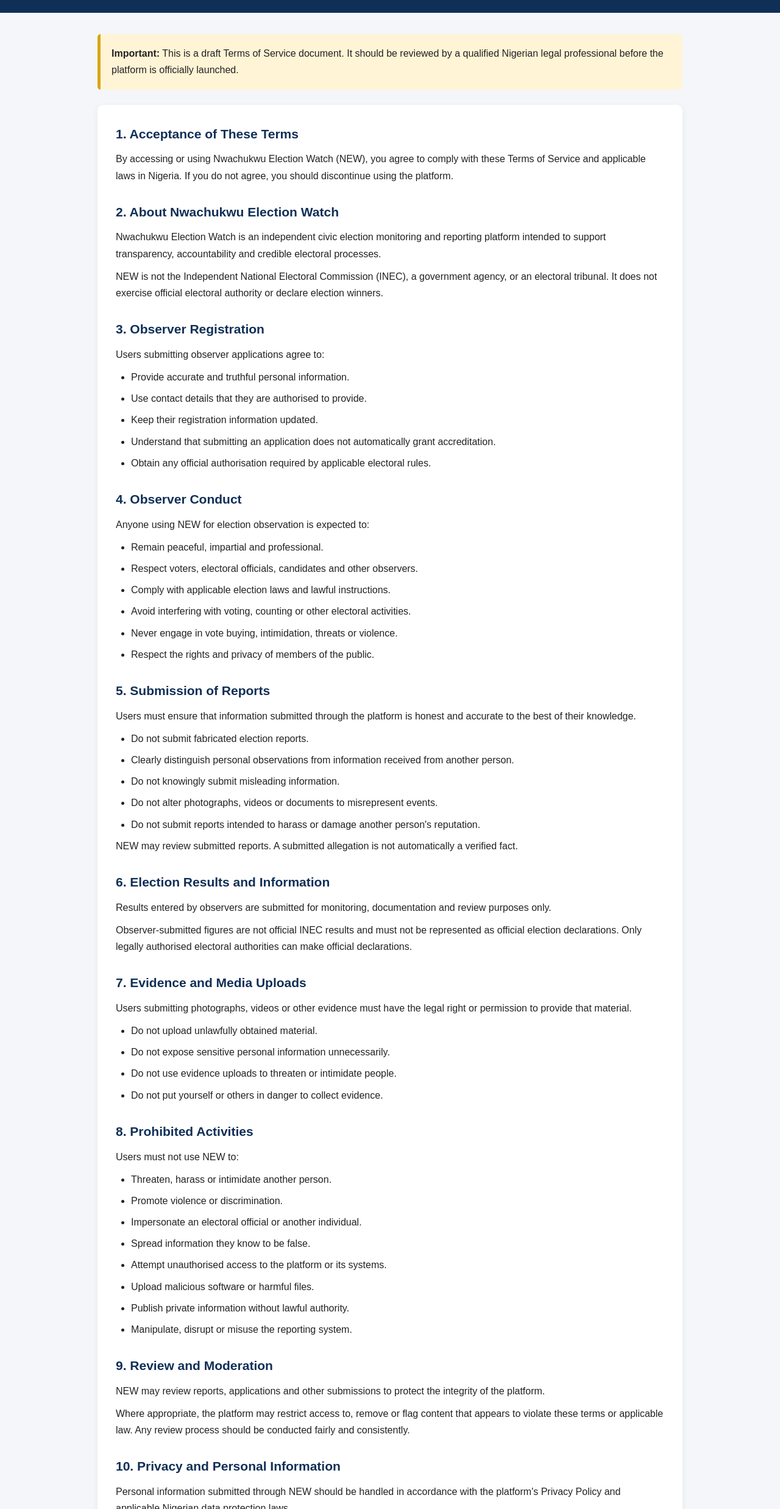
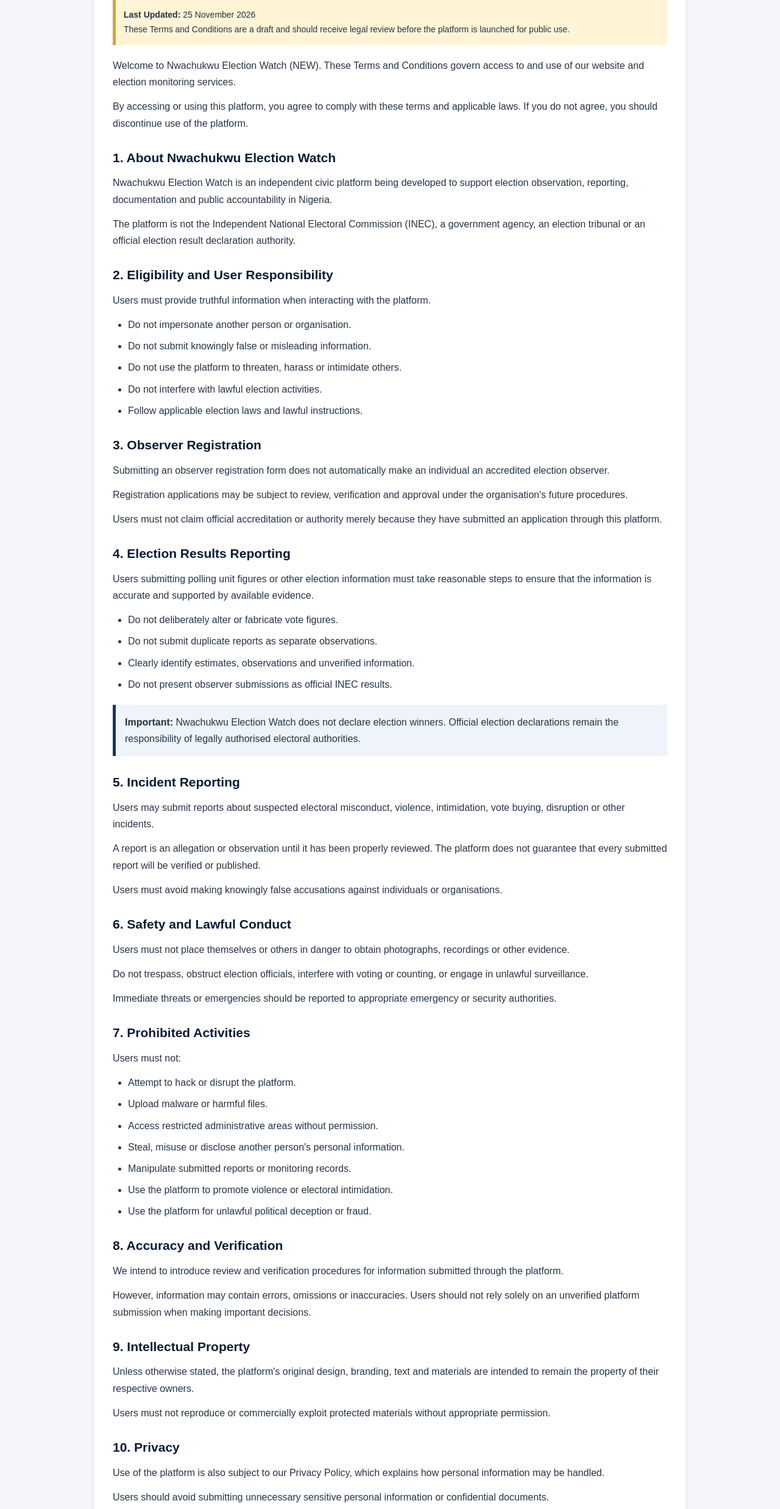
Before and after one commit to Nwachukwu2027/Nwachukwu-speaks, a plain HTML site: page terms.html in a window 1280 px wide. Shown: the part 325-2800 px from the top of the page at 61% size. Drawn offline with Linux system fonts and the light colour scheme.

Commit message:
Revise Terms of Service content and styling
Updated the terms of service to reflect changes in content and structure, including the title and description. Enhanced styling and layout for better readability.

```diff
--- a/terms.html
+++ b/terms.html
@@ -2,8 +2,8 @@
 <head>
 <meta charset="UTF-8">
 <meta name="viewport" content="width=device-width, initial-scale=1.0">
-<meta name="description" content="Terms of Service for Nwachukwu Election Watch.">
-<title>Terms of Service | Nwachukwu Election Watch</title><style>
+<meta name="description" content="Terms and Conditions of Nwachukwu Election Watch.">
+<title>Terms and Conditions | Nwachukwu Election Watch</title><style>
 * {
     margin: 0;
     padding: 0;
@@ -13,370 +13,266 @@
 body {
     font-family: Arial, sans-serif;
     background: #f4f6f9;
-    color: #222;
+    color: #263445;
     line-height: 1.7;
 }
 
 header {
-    background: #071d3b;
+    background: #071b35;
     color: white;
-    padding: 20px 7%;
+    text-align: center;
+    padding: 25px 12px;
 }
 
-.logo {
-    font-size: 23px;
-    font-weight: bold;
-    color: #f4c542;
+header h1 {
+    color: #e6b83f;
+    font-size: 25px;
+    margin-bottom: 7px;
 }
 
-.logo span {
-    color: white;
+header p {
+    font-size: 13px;
 }
 
 nav {
-    margin-top: 15px;
+    background: #102c4d;
     display: flex;
     flex-wrap: wrap;
-    gap: 15px;
+    justify-content: center;
+    padding: 10px;
+    gap: 5px;
 }
 
 nav a {
     color: white;
     text-decoration: none;
-    font-size: 14px;
+    padding: 9px 11px;
+    font-size: 13px;
+    border-radius: 4px;
 }
 
 nav a:hover {
-    color: #f4c542;
-}
-
-.hero {
-    background: #102f57;
-    color: white;
-    text-align: center;
-    padding: 65px 20px;
-}
-
-.hero h1 {
-    font-size: 36px;
-    margin-bottom: 10px;
-}
-
-.hero p {
-    color: #e1e8f0;
+    background: #d6a52e;
+    color: #071b35;
 }
 
 .container {
     max-width: 1000px;
-    margin: 35px auto;
-    padding: 0 20px;
-}
-
-.notice {
-    background: #fff4d6;
-    border-left: 5px solid #d9a514;
-    padding: 18px;
-    margin-bottom: 25px;
-    border-radius: 5px;
+    margin: 30px auto;
+    padding: 15px;
 }
 
 .content {
     background: white;
     padding: 30px;
-    border-radius: 10px;
+    border-radius: 8px;
     box-shadow: 0 3px 12px rgba(0,0,0,0.06);
 }
 
-section {
-    margin-bottom: 28px;
-}
-
-section h2 {
-    color: #102f57;
-    margin-bottom: 10px;
+h2 {
+    color: #071b35;
+    margin: 25px 0 10px;
     font-size: 21px;
 }
 
-section p {
-    margin-bottom: 10px;
+h2:first-of-type {
+    margin-top: 10px;
 }
 
-section ul {
-    padding-left: 25px;
-    margin-top: 8px;
+p {
+    margin-bottom: 13px;
 }
 
-section li {
+ul {
+    margin: 10px 0 18px 25px;
+}
+
+li {
     margin-bottom: 8px;
 }
 
+.updated {
+    background: #fff4d6;
+    border-left: 5px solid #d6a52e;
+    padding: 13px;
+    margin-bottom: 20px;
+    font-size: 14px;
+}
+
+.highlight {
+    background: #eef4fa;
+    border-left: 5px solid #12395f;
+    padding: 15px;
+    margin: 20px 0;
+}
+
 footer {
-    background: #071d3b;
+    background: #071b35;
     color: white;
     text-align: center;
-    padding: 25px 15px;
-    margin-top: 50px;
+    padding: 22px 10px;
+    margin-top: 35px;
+    font-size: 13px;
 }
 
-footer a {
-    color: #f4c542;
-    text-decoration: none;
-    margin: 0 8px;
+@media(max-width: 600px) {
+    .content {
+        padding: 20px 16px;
     }
 
-@media(max-width:600px) {
-    .hero h1 {
-        font-size: 27px;
-    }
-
-    .content {
-        padding: 20px;
-    }
-
-    nav {
-        gap: 10px;
+    nav a {
+        font-size: 12px;
+        padding: 8px;
     }
 }
 </style></head><body><header>
-    <div class="logo">NWACHUKWU <span>ELECTION WATCH</span></div>
-    <nav>
+    <h1>NWACHUKWU ELECTION WATCH</h1>
+    <p>Transparency | Accountability | Credible Election Monitoring</p>
+</header><nav>
     <a href="index.html">Home</a>
-        <a href="about.html">About</a>
+    <a href="about.html">About Us</a>
     <a href="dashboard.html">Dashboard</a>
     <a href="elections.html">Elections</a>
+    <a href="team.html">Our Team</a>
     <a href="observers.html">Observers</a>
-        <a href="incidents.html">Report Incident</a>
+    <a href="results.html">Results</a>
+    <a href="incidents.html">Incidents</a>
+    <a href="admin.html">Admin</a>
+    <a href="login.html">Login</a>
+    <a href="faq.html">FAQ</a>
     <a href="contact.html">Contact</a>
-    </nav>
-</header><div class="hero">
-    <h1>Terms of Service</h1>
-    <p>Rules and responsibilities for using Nwachukwu Election Watch.</p>
-</div><div class="container"><div class="notice">
-    <strong>Important:</strong> This is a draft Terms of Service document.
-    It should be reviewed by a qualified Nigerian legal professional before
-    the platform is officially launched.
-</div>
-
-<div class="content">
-
-    <section>
-        <h2>1. Acceptance of These Terms</h2>
-        <p>
-            By accessing or using Nwachukwu Election Watch (NEW), you agree
-            to comply with these Terms of Service and applicable laws in
-            Nigeria. If you do not agree, you should discontinue using
+    <a href="privacy.html">Privacy</a>
+    <a href="terms.html">Terms</a>
+</nav><div class="container"><div class="content"><h2>Terms and Conditions</h2><div class="updated">
+    <strong>Last Updated:</strong> 25 November 2026
+    <br>
+    These Terms and Conditions are a draft and should receive legal review before the platform is launched for public use.
+</div><p>
+Welcome to Nwachukwu Election Watch (NEW). These Terms and Conditions
+govern access to and use of our website and election monitoring services.
+</p><p>
+By accessing or using this platform, you agree to comply with these
+terms and applicable laws. If you do not agree, you should discontinue
+use of the platform.
+</p><h2>1. About Nwachukwu Election Watch</h2><p>
+Nwachukwu Election Watch is an independent civic platform being
+developed to support election observation, reporting, documentation
+and public accountability in Nigeria.
+</p><p>
+The platform is not the Independent National Electoral Commission
+(INEC), a government agency, an election tribunal or an official
+election result declaration authority.
+</p><h2>2. Eligibility and User Responsibility</h2><p>
+Users must provide truthful information when interacting with
 the platform.
-        </p>
-    </section>
-
-    <section>
-        <h2>2. About Nwachukwu Election Watch</h2>
-        <p>
-            Nwachukwu Election Watch is an independent civic election
-            monitoring and reporting platform intended to support
-            transparency, accountability and credible electoral processes.
-        </p>
-        <p>
-            NEW is not the Independent National Electoral Commission
-            (INEC), a government agency, or an electoral tribunal. It does
-            not exercise official electoral authority or declare election
-            winners.
-        </p>
-    </section>
-
-    <section>
-        <h2>3. Observer Registration</h2>
-        <p>Users submitting observer applications agree to:</p>
-        <ul>
-            <li>Provide accurate and truthful personal information.</li>
-            <li>Use contact details that they are authorised to provide.</li>
-            <li>Keep their registration information updated.</li>
-            <li>Understand that submitting an application does not automatically grant accreditation.</li>
-            <li>Obtain any official authorisation required by applicable electoral rules.</li>
-        </ul>
-    </section>
-
-    <section>
-        <h2>4. Observer Conduct</h2>
-        <p>Anyone using NEW for election observation is expected to:</p>
-        <ul>
-            <li>Remain peaceful, impartial and professional.</li>
-            <li>Respect voters, electoral officials, candidates and other observers.</li>
-            <li>Comply with applicable election laws and lawful instructions.</li>
-            <li>Avoid interfering with voting, counting or other electoral activities.</li>
-            <li>Never engage in vote buying, intimidation, threats or violence.</li>
-            <li>Respect the rights and privacy of members of the public.</li>
-        </ul>
-    </section>
-
-    <section>
-        <h2>5. Submission of Reports</h2>
-        <p>
-            Users must ensure that information submitted through the
-            platform is honest and accurate to the best of their knowledge.
-        </p>
-        <ul>
-            <li>Do not submit fabricated election reports.</li>
-            <li>Clearly distinguish personal observations from information received from another person.</li>
-            <li>Do not knowingly submit misleading information.</li>
-            <li>Do not alter photographs, videos or documents to misrepresent events.</li>
-            <li>Do not submit reports intended to harass or damage another person's reputation.</li>
-        </ul>
-        <p>
-            NEW may review submitted reports. A submitted allegation is
-            not automatically a verified fact.
-        </p>
-    </section>
-
-    <section>
-        <h2>6. Election Results and Information</h2>
-        <p>
-            Results entered by observers are submitted for monitoring,
-            documentation and review purposes only.
-        </p>
-        <p>
-            Observer-submitted figures are not official INEC results and
-            must not be represented as official election declarations.
-            Only legally authorised electoral authorities can make
-            official declarations.
-        </p>
-    </section>
-
-    <section>
-        <h2>7. Evidence and Media Uploads</h2>
-        <p>
-            Users submitting photographs, videos or other evidence must
-            have the legal right or permission to provide that material.
-        </p>
-        <ul>
-            <li>Do not upload unlawfully obtained material.</li>
-            <li>Do not expose sensitive personal information unnecessarily.</li>
-            <li>Do not use evidence uploads to threaten or intimidate people.</li>
-            <li>Do not put yourself or others in danger to collect evidence.</li>
-        </ul>
-    </section>
-
-    <section>
-        <h2>8. Prohibited Activities</h2>
-        <p>Users must not use NEW to:</p>
-        <ul>
-            <li>Threaten, harass or intimidate another person.</li>
-            <li>Promote violence or discrimination.</li>
-            <li>Impersonate an electoral official or another individual.</li>
-            <li>Spread information they know to be false.</li>
-            <li>Attempt unauthorised access to the platform or its systems.</li>
-            <li>Upload malicious software or harmful files.</li>
-            <li>Publish private information without lawful authority.</li>
-            <li>Manipulate, disrupt or misuse the reporting system.</li>
-        </ul>
-    </section>
-
-    <section>
-        <h2>9. Review and Moderation</h2>
-        <p>
-            NEW may review reports, applications and other submissions
-            to protect the integrity of the platform.
-        </p>
-        <p>
-            Where appropriate, the platform may restrict access to,
-            remove or flag content that appears to violate these terms
-            or applicable law. Any review process should be conducted
-            fairly and consistently.
-        </p>
-    </section>
-
-    <section>
-        <h2>10. Privacy and Personal Information</h2>
-        <p>
-            Personal information submitted through NEW should be handled
-            in accordance with the platform's Privacy Policy and
-            applicable Nigerian data protection laws.
-        </p>
-        <p>
-            Please review the Privacy Policy before submitting personal
-            information. The current policy is a draft and must be
-            finalised before live data collection begins.
-        </p>
-    </section>
-
-    <section>
-        <h2>11. Platform Availability</h2>
-        <p>
-            NEW aims to make the platform accessible and reliable.
-            However, uninterrupted service cannot be guaranteed.
-            Maintenance, technical problems, internet disruptions or
-            other circumstances may temporarily affect availability.
-        </p>
-    </section>
-
-    <section>
-        <h2>12. Limitation of Responsibility</h2>
-        <p>
-            Information published or submitted through NEW may require
-            independent verification. Users should not treat unverified
-            submissions as official electoral decisions.
-        </p>
-        <p>
-            Nothing in these terms excludes or limits any responsibility
-            that cannot lawfully be excluded or limited under applicable
-            Nigerian law.
-        </p>
-    </section>
-
-    <section>
-        <h2>13. Third-Party Websites</h2>
-        <p>
-            The platform may contain links to external websites.
-            NEW does not control those websites and is not responsible
-            for their content, security or privacy practices.
-        </p>
-    </section>
-
-    <section>
-        <h2>14. Changes to These Terms</h2>
-        <p>
-            NEW may update these Terms of Service when necessary.
-            Updated terms will be published on this page with a revised
-            effective date.
-        </p>
-        <p>
-            Continued use of the platform after an update means that
-            users are subject to the revised terms, to the extent
-            permitted by applicable law.
-        </p>
-    </section>
-
-    <section>
-        <h2>15. Contact Information</h2>
-        <p>
-            For questions or concerns about these Terms of Service,
-            please contact the platform through its official contact
-            channels.
-        </p>
-        <p><strong>Email:</strong> To be officially provided.</p>
-        <p><strong>Telephone:</strong> To be officially provided.</p>
-        <p><strong>Office Address:</strong> To be officially provided.</p>
-    </section>
-
-    <section>
-        <h2>16. Effective Date</h2>
-        <p>
-            Effective date: To be confirmed before official publication.
-        </p>
-    </section>
-
-</div>
-
+</p><ul>
+    <li>Do not impersonate another person or organisation.</li>
+    <li>Do not submit knowingly false or misleading information.</li>
+    <li>Do not use the platform to threaten, harass or intimidate others.</li>
+    <li>Do not interfere with lawful election activities.</li>
+    <li>Follow applicable election laws and lawful instructions.</li>
+</ul><h2>3. Observer Registration</h2><p>
+Submitting an observer registration form does not automatically
+make an individual an accredited election observer.
+</p><p>
+Registration applications may be subject to review, verification
+and approval under the organisation's future procedures.
+</p><p>
+Users must not claim official accreditation or authority merely
+because they have submitted an application through this platform.
+</p><h2>4. Election Results Reporting</h2><p>
+Users submitting polling unit figures or other election information
+must take reasonable steps to ensure that the information is accurate
+and supported by available evidence.
+</p><ul>
+    <li>Do not deliberately alter or fabricate vote figures.</li>
+    <li>Do not submit duplicate reports as separate observations.</li>
+    <li>Clearly identify estimates, observations and unverified information.</li>
+    <li>Do not present observer submissions as official INEC results.</li>
+</ul><div class="highlight">
+    <strong>Important:</strong>
+    Nwachukwu Election Watch does not declare election winners.
+    Official election declarations remain the responsibility of
+    legally authorised electoral authorities.
+</div><h2>5. Incident Reporting</h2><p>
+Users may submit reports about suspected electoral misconduct,
+violence, intimidation, vote buying, disruption or other incidents.
+</p><p>
+A report is an allegation or observation until it has been properly
+reviewed. The platform does not guarantee that every submitted report
+will be verified or published.
+</p><p>
+Users must avoid making knowingly false accusations against
+individuals or organisations.
+</p><h2>6. Safety and Lawful Conduct</h2><p>
+Users must not place themselves or others in danger to obtain
+photographs, recordings or other evidence.
+</p><p>
+Do not trespass, obstruct election officials, interfere with voting
+or counting, or engage in unlawful surveillance.
+</p><p>
+Immediate threats or emergencies should be reported to appropriate
+emergency or security authorities.
+</p><h2>7. Prohibited Activities</h2><p>Users must not:</p><ul>
+    <li>Attempt to hack or disrupt the platform.</li>
+    <li>Upload malware or harmful files.</li>
+    <li>Access restricted administrative areas without permission.</li>
+    <li>Steal, misuse or disclose another person's personal information.</li>
+    <li>Manipulate submitted reports or monitoring records.</li>
+    <li>Use the platform to promote violence or electoral intimidation.</li>
+    <li>Use the platform for unlawful political deception or fraud.</li>
+</ul><h2>8. Accuracy and Verification</h2><p>
+We intend to introduce review and verification procedures for
+information submitted through the platform.
+</p><p>
+However, information may contain errors, omissions or inaccuracies.
+Users should not rely solely on an unverified platform submission
+when making important decisions.
+</p><h2>9. Intellectual Property</h2><p>
+Unless otherwise stated, the platform's original design, branding,
+text and materials are intended to remain the property of their
+respective owners.
+</p><p>
+Users must not reproduce or commercially exploit protected materials
+without appropriate permission.
+</p><h2>10. Privacy</h2><p>
+Use of the platform is also subject to our Privacy Policy, which
+explains how personal information may be handled.
+</p><p>
+Users should avoid submitting unnecessary sensitive personal
+information or confidential documents.
+</p><h2>11. Platform Availability</h2><p>
+We may update, suspend, restrict or discontinue parts of the platform
+for maintenance, security, legal compliance or operational reasons.
+</p><p>
+We do not guarantee uninterrupted access or error-free operation.
+</p><h2>12. Limitation of Responsibility</h2><p>
+To the extent permitted by applicable law, the platform and its
+operators will not be responsible for losses arising from reliance
+on unverified user submissions, temporary service interruptions
+or misuse of information by third parties.
+</p><p>
+Nothing in these terms excludes any responsibility that cannot
+lawfully be excluded under applicable law.
+</p><h2>13. Changes to These Terms</h2><p>
+We may revise these Terms and Conditions as the platform develops.
+Updated terms will be published on this page with a revised date.
+</p><h2>14. Governing Law</h2><p>
+These terms are intended to operate in accordance with applicable
+laws of the Federal Republic of Nigeria. Any legal dispute will be
+handled by a court with appropriate jurisdiction.
+</p><h2>15. Contact</h2><p>
+For questions about these Terms and Conditions, please visit
+our Contact page.
+</p><div class="highlight">
+    <strong>Development Notice:</strong>
+    The website is currently a frontend demonstration. Registration,
+    reporting, login and administrative functions are not yet connected
+    to a live database or secure authentication system. These terms
+    must be reviewed and finalised before public launch.
+</div></div>
 </div><footer>
-    <p>&copy; 2026 Nwachukwu Election Watch (NEW). All Rights Reserved.</p>
-    <p style="margin-top:10px;">
-        <a href="about.html">About</a>
-        <a href="privacy.html">Privacy Policy</a>
-        <a href="terms.html">Terms of Service</a>
-        <a href="contact.html">Contact</a>
-    </p>
-    <p style="margin-top:10px;">
-        Transparency | Accountability | Credible Election Monitoring
-    </p>
+    <p>&copy; 2026 Nwachukwu Election Watch. All Rights Reserved.</p>
+    <p>Transparency | Accountability | Credible Election Monitoring</p>
 </footer></body>
 </html>
```
Lines whose indentation alone changed are shown as unchanged.
